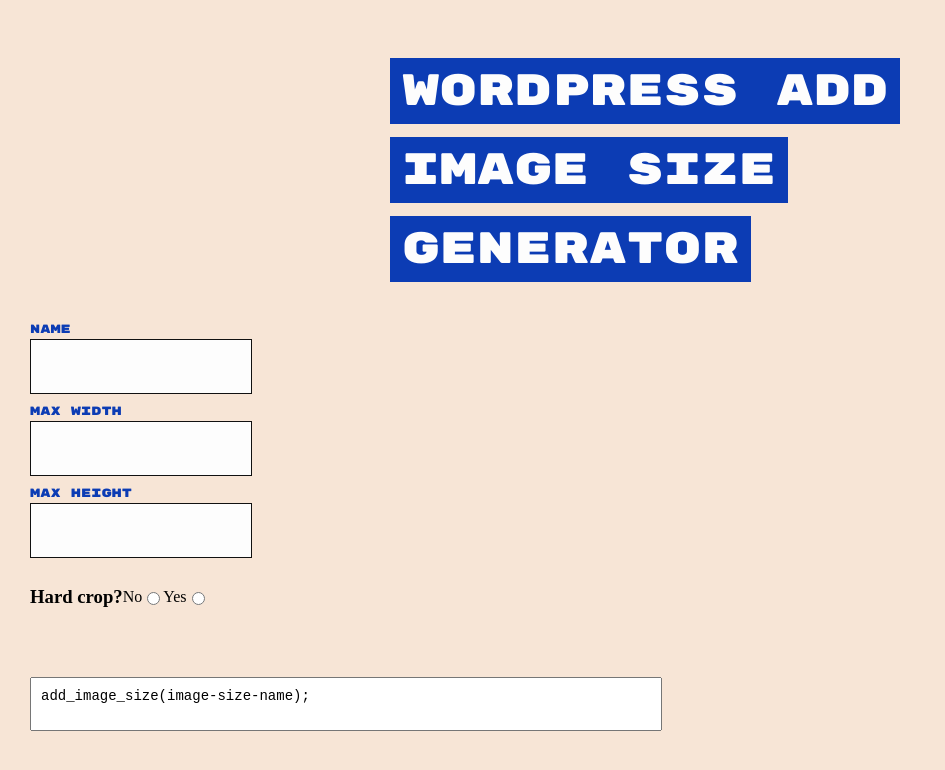
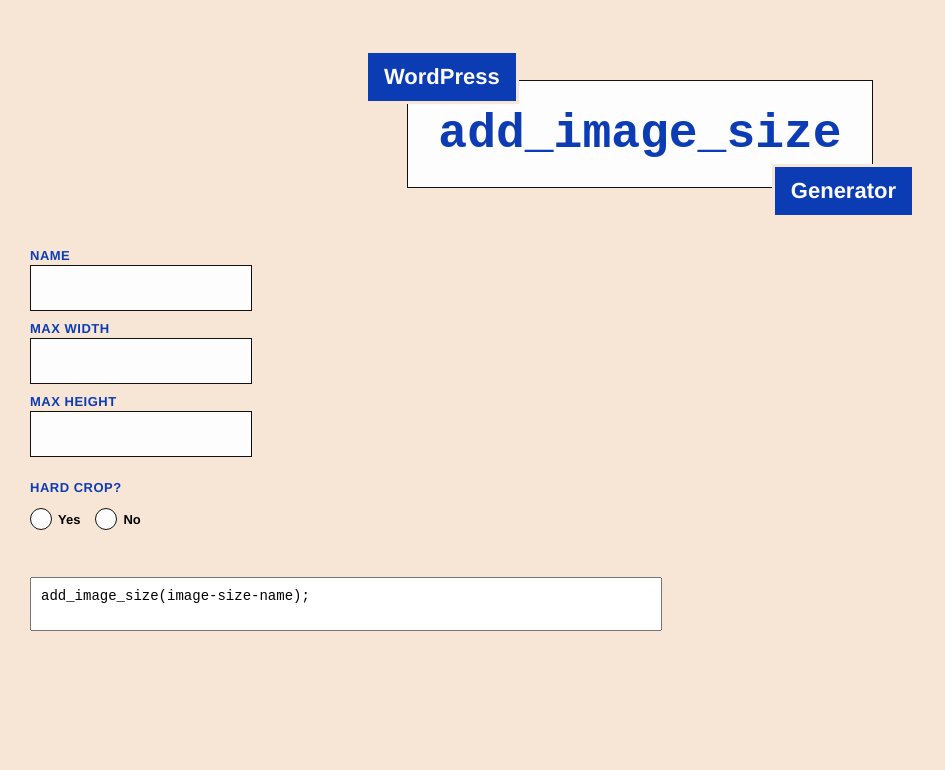
Before and after one commit to joecooper3/wp-addimage, a React (Create React App) app: page / in a window 1280 px wide. Shown: the top 770 px of the page, without its empty margins (0-945 px from the left). Built offline with nearby package versions, Linux system fonts and the light colour scheme.

Commit message:
Adds/optimizes a lot of the styles

```diff
--- a/src/components/CropRadio.js
+++ b/src/components/CropRadio.js
@@ -2,17 +2,19 @@ import React, { useContext } from 'react';
 import styled from 'styled-components';
 
 import { OptionsContext } from '../context/OptionsContext';
+
+import { black, blue, white, arimo, code } from '../styles';
 
 const CropRadio = () => {
   const options = useContext(OptionsContext);
   const { changeCrop } = options;
   return (
     <RadioContainer>
-      <h3>Hard crop?</h3>
-      <label htmlFor="no">No</label>
-      <input name="hardCrop" value="no" type="radio" onChange={() => changeCrop(false)} />
-      <label htmlFor="yes">Yes</label>
-      <input name="hardCrop" value="yes" type="radio" onChange={() => changeCrop(true)} />
+      <Title>Hard crop?</Title>
+      <Input id="yes" name="hardCrop" value="yes" type="radio" onChange={() => changeCrop(true)} />
+      <Label htmlFor="yes">Yes</Label>
+      <Input id="no" name="hardCrop" value="no" type="radio" onChange={() => changeCrop(false)} />
+      <Label htmlFor="no">No</Label>
     </RadioContainer>
   );
 };
@@ -22,6 +24,68 @@ export default CropRadio;
 const RadioContainer = styled.div`
   margin-top: 10px;
   display: flex;
+  flex-flow: row wrap;
   align-items: center;
   width: 300px;
 `;
+
+const Title = styled.h3`
+  font-family: ${arimo};
+  text-transform: uppercase;
+  color: ${blue};
+  font-size: 13px;
+  letter-spacing: 0.5px;
+  flex-basis: 100%;
+`;
+
+const Input = styled.input`
+  left: -99999px;
+  position: absolute;
+
+  &:checked + label:after,
+  &:not(:checked) + label:after {
+    content: '';
+    position: absolute;
+    height: 14px;
+    width: 14px;
+    top: 4px;
+    left: 4px;
+    background: ${blue};
+    border-radius: 100%;
+    transition: 0.2s all;
+  }
+
+  &:not(:checked) + label:after {
+    opacity: 0;
+    transform: scale(0);
+  }
+
+  &:checked + label:after {
+    opacity: 1;
+    transform: scale(1);
+  }
+
+  &:focus + label:before {
+    outline: ${blue} auto 2px;
+  }
+`;
+
+const Label = styled.label`
+  cursor: pointer;
+  position: relative;
+  font-family: ${arimo};
+  padding: 4px 15px 0 28px;
+  font-size: 13px;
+  font-weight: bold;
+  &:before {
+    content: '';
+    height: 20px;
+    width: 20px;
+    background: ${white};
+    position: absolute;
+    left: 0;
+    top: 0;
+    border-radius: 100%;
+    border: 1px solid ${black};
+  }
+`;
--- a/src/components/Input.js
+++ b/src/components/Input.js
@@ -1,7 +1,7 @@
 import React, { useContext } from 'react';
 import styled from 'styled-components';
 
-import { black, blue, white, code, rubik, playfair } from '../styles';
+import { black, blue, white, arimo, code } from '../styles';
 
 import { OptionsContext } from '../context/OptionsContext';
 
@@ -32,16 +32,19 @@ const InputContainer = styled.div`
 const Label = styled.label`
   text-transform: uppercase;
   color: ${blue};
-  font-family: ${rubik};
-  font-size: 12px;
+  font-family: ${arimo};
+  font-size: 13px;
+  font-weight: 700;
   margin: 10px 0 2px 0;
+  letter-spacing: 0.5px;
 `;
 const Field = styled.input`
   width: 200px;
   color: ${blue};
   background: ${white};
   border: 1px solid ${black};
-  padding: 15px 10px;
-  font-size: 20px;
+  padding: 12px 10px;
+  font-size: 18px;
+  font-weight: 700;
   font-family: ${code};
 `;
--- a/src/components/Title.js
+++ b/src/components/Title.js
@@ -1,33 +1,62 @@
 import React from 'react';
 import styled from 'styled-components';
 
-import { blue, white, rubik } from '../styles';
+import { black, blue, tan, white, arimo, code } from '../styles';
 
 const Title = () => (
   <TitleContainer>
-    <h1>WordPress Add Image Size Generator</h1>
+    <Top>WordPress</Top>
+    <Meat>add_image_size</Meat>
+    <Bottom>Generator</Bottom>
   </TitleContainer>
 );
 
 export default Title;
 
-const TitleContainer = styled.div`
+const TitleContainer = styled.h1`
+  display: flex;
+  position: relative;
+  height: 164px;
+  align-items: center;
+  justify-content: center;
   font-size: 22px;
   line-height: 1.8;
   padding: 2px 0;
-  width: 500px;
+  width: 550px;
   margin: 20px auto;
   grid-column: 1 / 3;
   color: ${white};
-  font-family: ${rubik};
-  h1 {
-    font-weight: 400;
-    background-color: ${blue};
-    text-align: center;
-    color: ${white};
-    display: inline;
-    padding: 6px 12px;
-    box-decoration-break: clone;
-    -webkit-box-decoration-break: clone;
-  }
+  font-family: ${arimo};
 `;
+
+const Top = styled.div`
+  font-family: ${arimo};
+  background-color: ${blue};
+  color: ${white};
+  position: absolute;
+  left: 0;
+  top: 0;
+  padding: 4px 16px;
+  border: 3px solid ${tan};
+`;
+
+const Meat = styled.div`
+  font-family: ${code};
+  background-color: ${white};
+  color: ${blue};
+  font-size: 48px;
+  padding: 10px 30px;
+  border: 1px solid ${black};
+`;
+
+const Bottom = styled.div`
+  display: inline;
+  font-family: ${arimo};
+  background-color: ${blue};
+  color: ${white};
+  position: absolute;
+  bottom: 0;
+  right: 0;
+  padding: 4px 16px;
+  border: 3px solid ${tan};
+`;
--- a/src/styles/GlobalStyles.js
+++ b/src/styles/GlobalStyles.js
@@ -1,12 +1,15 @@
 import { createGlobalStyle } from 'styled-components';
 
 export const GlobalStyle = createGlobalStyle`
-@import url('https://fonts.googleapis.com/css?family=Playfair+Display:400,700');
-@import url('https://fonts.googleapis.com/css?family=Rubik+Mono+One');
+@import url('https://fonts.googleapis.com/css?family=Arimo:400,700');
 
 body {
     margin: 0;
     padding: 0;
     background-color: #f7e5d6;
 }
+
+:focus {
+    outline: #0c3cb4 auto 3px;
+}
 `;
--- a/src/styles/Variables.js
+++ b/src/styles/Variables.js
@@ -4,5 +4,4 @@ export const white = '#fdfdfd';
 export const black = '#111111';
 
 export const code = '"Courier New", Courier, monospace';
-export const playfair = "'Playfair Display', serif";
-export const rubik = "'Rubik Mono One', sans-serif";
+export const arimo = "'Arimo', sans-serif";
```
